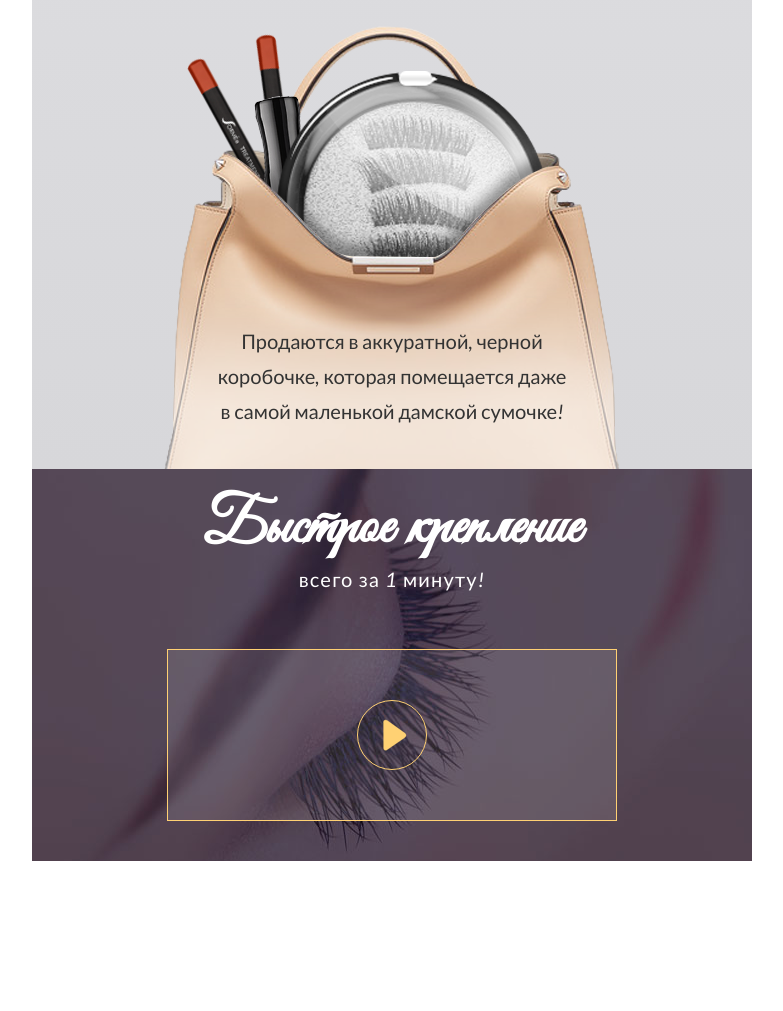
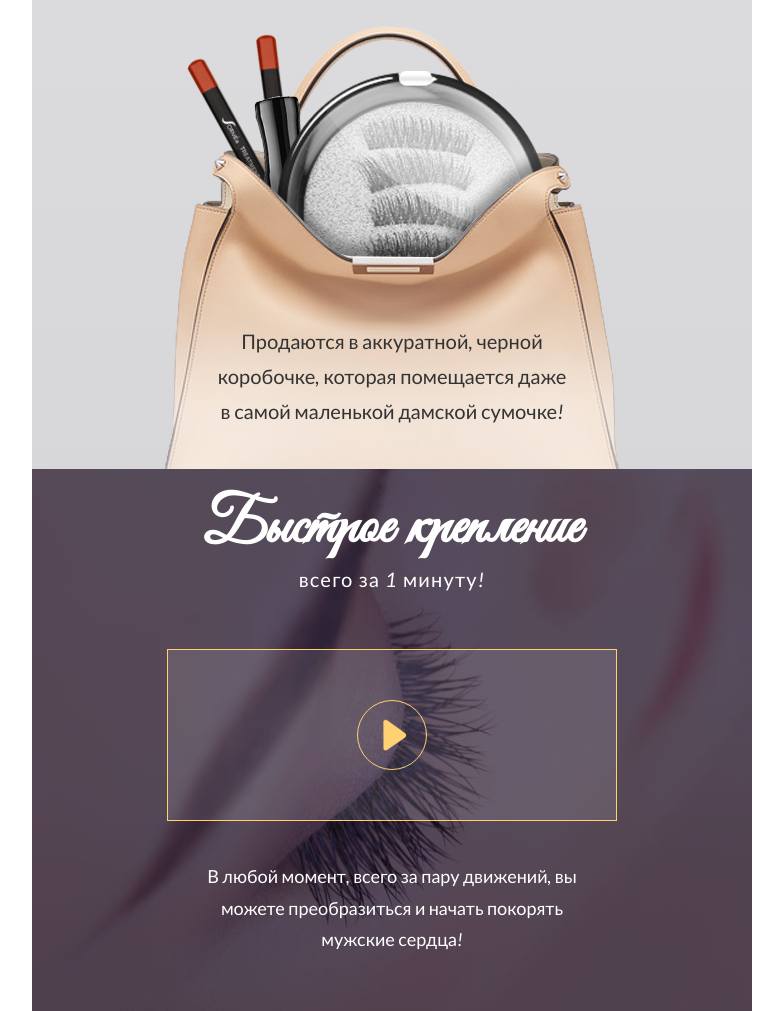
Before and after one commit to chickenfoot88/magnetic-lashes-v.1, a website: page app/index.html in a window 1280 px wide. Shown: the part 1243-2254 px from the top of the page, without its empty margins (248-1031 px from the left). Before the commit the page ends 2104 px from the top, so only its background shows below. Drawn offline with Linux system fonts and the light colour scheme; files that its build step writes are made by us from their sources; a web font is replaced by a local one.

Commit message:
video section ready

```diff
--- a/app/index.html
+++ b/app/index.html
@@ -180,10 +180,14 @@
 		</h2>
 		<div class="container">
 			<div class="row">
-				<div class="col-md-8 col-md-offset-2">
+				<div class="col-xs-8 col-xs-offset-2 col-sm-8 col-sm-offset-2 col-md-8 col-md-offset-2">
 					<div class="video_frame">
 						<div class="play_button">
 						</div>
+					</div>
+					<div class="video_description">
+						<p>В любой момент, всего за пару движений,
+вы можете преобразиться и начать покорять мужские сердца!</p>
 					</div>
 				</div>
 			</div>
--- a/app/sass/main.sass
+++ b/app/sass/main.sass
@@ -266,7 +266,7 @@ section
 	background-position: center center
 	background-size: cover
 	color: #fff
-	padding-bottom: 40px
+	padding-bottom: 55px
 
 	.video_frame
 		border: 1px solid $accent
@@ -289,4 +289,14 @@ section
 				border-color: #fff
 				background-image: url('/img/icons/play_btn_icon_hover.png')
 
+	.video_description
+		text-align: center
+		font-size: 18px
+		p
+			padding-top: 40px
+			margin: 0
+			display: inline-block
+			width: 370px
+
+
 @import "media" // Всегда в конце
--- a/gulpfile.js
+++ b/gulpfile.js
@@ -85,9 +85,9 @@ gulp.task('build', ['removedist', 'imagemin', 'sass', 'scripts'], function() {
 gulp.task('deploy', function() {
 
 	var conn = ftp.create({
-		host:      'hostname.com',
-		user:      'username',
-		password:  'userpassword',
+		host:      'p447225.ispmgr.ihc.ru',
+		user:      'p447225',
+		password:  'b7XZNJ4g6F',
 		parallel:  10,
 		log: gutil.log
 	});
@@ -97,7 +97,7 @@ gulp.task('deploy', function() {
 	'dist/.htaccess',
 	];
 	return gulp.src(globs, {buffer: false})
-	.pipe(conn.dest('/path/to/folder/on/server'));
+	.pipe(conn.dest('/www/adel-ismagilov.ru/projects/magnetic_lashes/'));
 
 });
 
```
Also changed, not shown: app/css/main.min.css.
